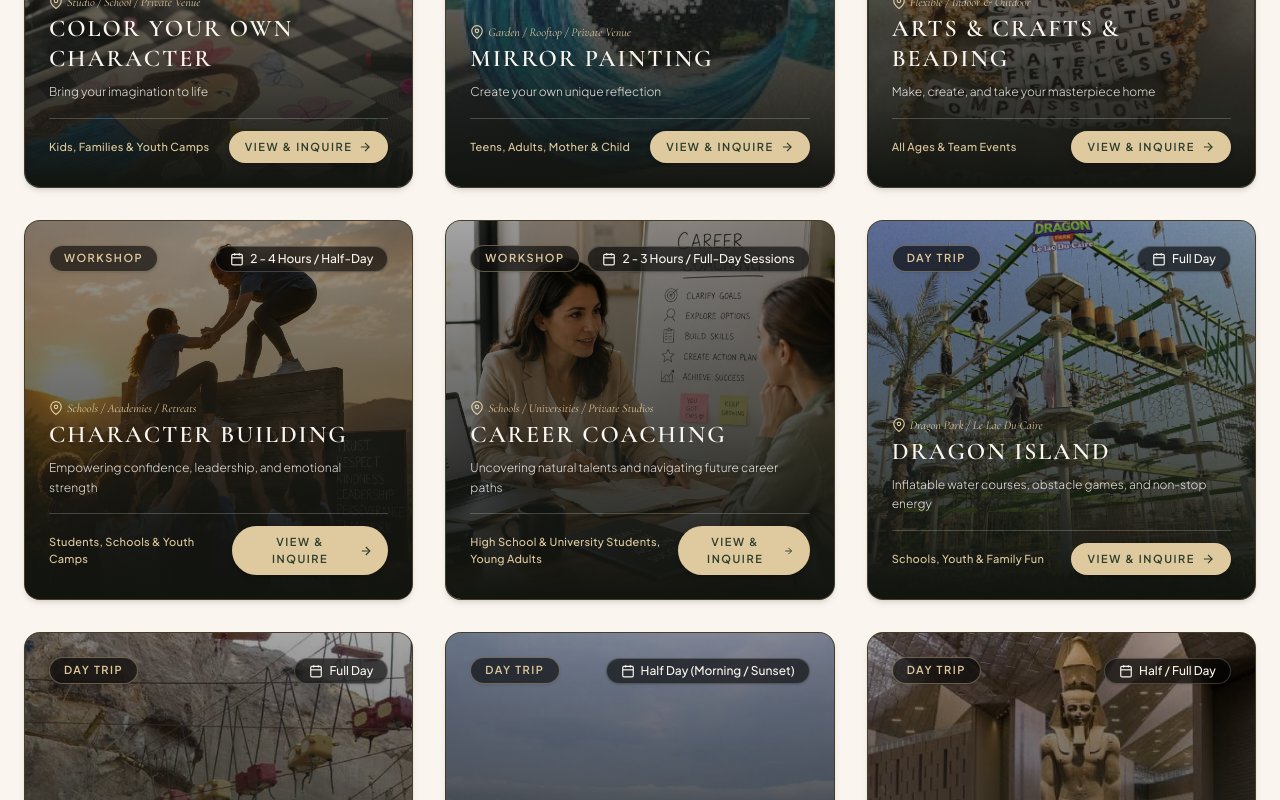
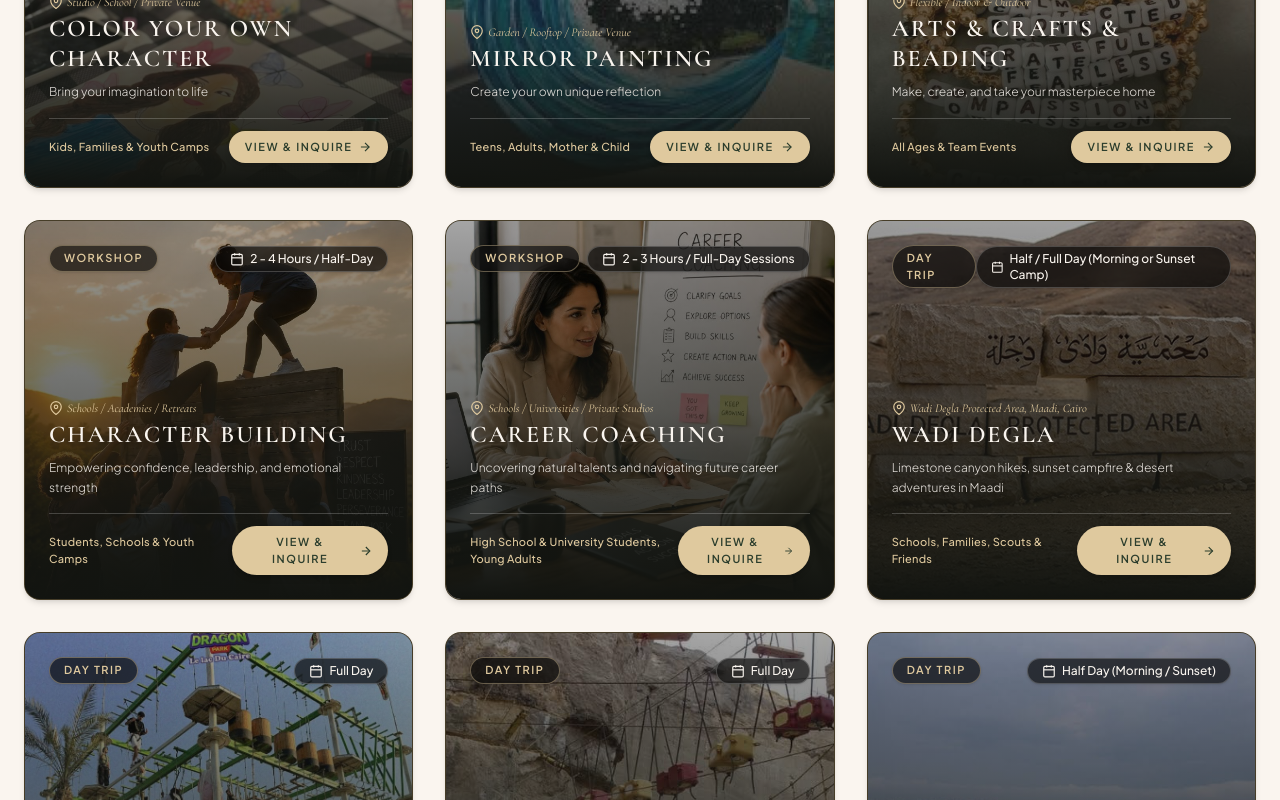
Before and after one commit to Pavlyemad2005/Hidden_Gems, a Next.js app: page / in a window 1280 px wide. Shown: the part 2821-3621 px from the top of the page. Built offline with nearby package versions, Linux system fonts and the light colour scheme.

Commit message:
Add Wadi Degla Protected Area day trip with official photo

```diff
--- a/src/app/page.tsx
+++ b/src/app/page.tsx
@@ -240,6 +240,49 @@ const GEMS_DATA: GemItem[] = [
   },
 
   // ================= DAY TRIPS =================
+  {
+    id: "wadi-degla-daytrip",
+    category: "day-trips",
+    categoryLabel: "Day Trip",
+    tag: "Day Trip · Nature & Protected Area",
+    title: "Wadi Degla",
+    subtitle: "Limestone canyon hikes, sunset campfire & desert adventures in Maadi",
+    description:
+      "A serene desert canyon sanctuary right on the edge of Cairo. Explore winding limestone valleys, mountain bike through rugged trails, discover ancient marine fossils, and unwind around an authentic evening campfire BBQ.",
+    duration: "Half / Full Day (Morning or Sunset Camp)",
+    location: "Wadi Degla Protected Area, Maadi, Cairo",
+    targetAudience: "Schools, Families, Scouts & Friends",
+    image: "/photos/wadi-degla.png",
+    highlights: [
+      "Scenic canyon hiking trails & ancient fossil valley discovery",
+      "Sunset campfire circle with Bedouin tea & roasted marshmallows",
+      "Mountain biking, cave exploration & team adventure games",
+      "Fresh open-air BBQ grill feast under the starry sky",
+    ],
+    itinerary: [
+      {
+        step: "Afternoon",
+        title: "Canyon Trek & Geological Exploration",
+        desc: "Guided hike through limestone passes, ancient cave spots, and scenic canyon lookouts.",
+      },
+      {
+        step: "Sunset",
+        title: "Campfire & Bedouin Tea",
+        desc: "Gathering by the desert fire circle with traditional herbal tea, music, and group games.",
+      },
+      {
+        step: "Evening",
+        title: "BBQ Feast & Stargazing",
+        desc: "Fresh charcoal BBQ grill feast and astronomy stargazing under the desert night sky.",
+      },
+    ],
+    included: [
+      "Official protected area entrance tickets & national park permits",
+      "Certified outdoor adventure guides & Hidden Gems hosts",
+      "Complete campfire setup with Bedouin tea & marshmallows",
+      "Fresh BBQ meal, snacks, and water supplies",
+    ],
+  },
   {
     id: "dragon-island",
     category: "day-trips",
@@ -1276,13 +1319,13 @@ Hello Hidden Gems Team, I would like to inquire about available dates, customize
               </h3>
               <div className="w-10 h-[1px] bg-[#C5A059] my-2"></div>
               <ul className="text-xs text-[#4A5A48] font-light space-y-2 text-left w-full my-4 pl-4 list-disc marker:text-[#3A7885]">
+                <li>Wadi Degla Protected Area &amp; Hikes</li>
                 <li>Dragon Island &amp; Mario Ropes</li>
                 <li>Fayoum Waterfalls &amp; Magic Lake</li>
                 <li>Siwa Oasis Desert Safari</li>
                 <li>Aswan &amp; Nile Felucca Sailing</li>
                 <li>Dahab, Nuweiba &amp; Blue Hole</li>
                 <li>Alexandria &amp; Sokhna Coastal Trips</li>
-                <li>Hurghada &amp; Sharm El Sheikh</li>
               </ul>
               <div className="mt-auto inline-flex items-center gap-2 text-xs uppercase tracking-[0.14em] font-semibold text-[#3A7885] group-hover:text-[#2C3E2D] transition-colors">
                 <span>View Trips</span>
@@ -1658,7 +1701,7 @@ Hello Hidden Gems Team, I would like to inquire about available dates, customize
                       className="w-full px-4 py-3.5 rounded-xl bg-[#FAF5EF] text-[#2B2D26] text-sm focus:outline-none focus:ring-2 focus:ring-[#C5A059] shadow-sm font-medium cursor-pointer"
                     >
                       <option value="Events (Back to school, Sports day, Family)">Events (Back to school, Sports day, Camps)</option>
-                      <option value="Day Trip (Dragon Island, Mario Ropes, Kayaking, Fayoum, Alexandria, Sokhna, Port Said, Ismailia)">Day Trips (Dragon Island, Mario Ropes, Fayoum, Alex...)</option>
+                      <option value="Day Trip (Wadi Degla, Dragon Island, Mario Ropes, Kayaking, Fayoum, Alexandria, Sokhna, Port Said, Ismailia)">Day Trips (Wadi Degla, Dragon Island, Fayoum, Alex...)</option>
                       <option value="Overnight Trip (Siwa, Dahab, Aswan, Nweibaa, Sharm, Hurghada)">Overnight Adventures (Siwa, Dahab, Aswan, Nuweiba...)</option>
                       <option value="Workshop (Color Character, Mirror Painting, Crafts & Beading)">Workshops (Color Character, Mirror Painting, Crafts)</option>
                       <option value="Teachers & Corporate Team Building">Teachers &amp; Corporate Team Building</option>
```
Also changed, not shown: public/photos/wadi-degla.jpg (added), public/photos/wadi-degla.png (added).
